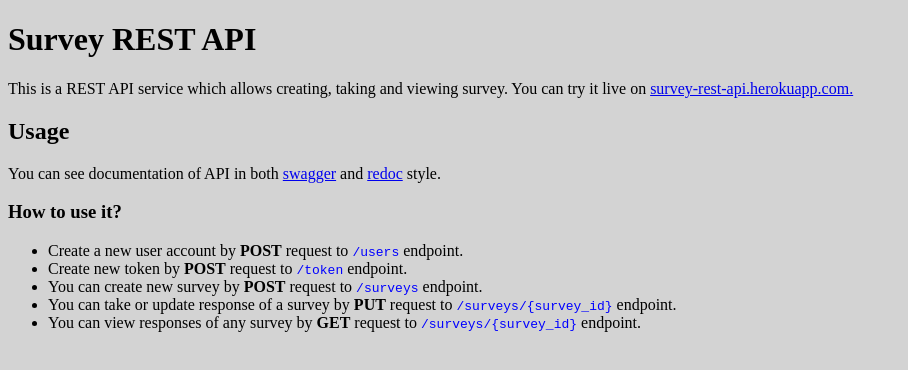
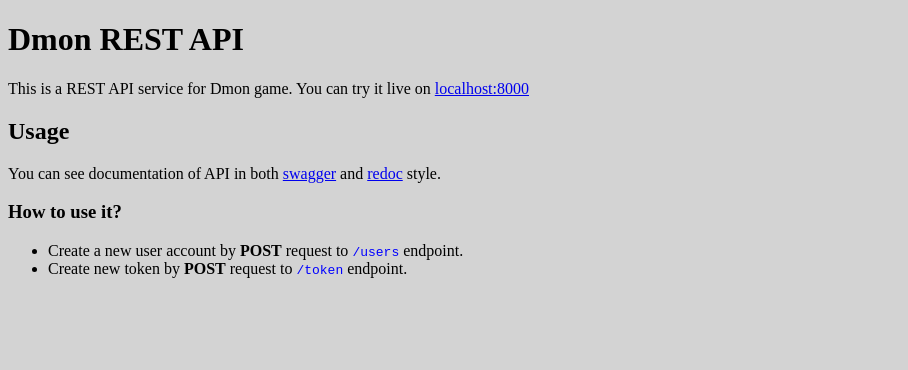
Before and after one commit to Niraj-Kamdar/Dmon, a plain HTML site: page app/static/index.html in a window 1280 px wide. Shown: the whole page, without its empty margins (0-908 px from the left). Drawn offline with Linux system fonts and the light colour scheme.

Commit message:
Add index.html

```diff
--- a/app/static/index.html
+++ b/app/static/index.html
@@ -2,7 +2,7 @@
 <html lang="en">
 <head>
     <meta charset="UTF-8">
-    <title>Survey REST API</title>
+    <title>Dmon REST API</title>
     <style>
         body {
             background-color: lightgrey;
@@ -14,9 +14,9 @@
     </style>
 </head>
 <body>
-<h1> Survey REST API </h1>
+<h1> Dmon REST API </h1>
 
-<p> This is a REST API service which allows creating, taking and viewing survey. You can try it live on <a href="https://survey-rest-api.herokuapp.com/">survey-rest-api.herokuapp.com.</a></p>
+<p> This is a REST API service for Dmon game. You can try it live on <a href="/">localhost:8000</a></p>
 
 
 <h2> Usage </h2>
@@ -29,9 +29,9 @@
 <ul>
     <li>Create a new user account by <strong>POST</strong> request to <code>/users</code> endpoint.</li>
     <li>Create new token by <strong>POST</strong> request to <code>/token</code> endpoint.</li>
-    <li>You can create new survey by <strong>POST</strong> request to <code>/surveys</code> endpoint.</li>
-    <li>You can take or update response of a survey by <strong>PUT</strong> request to <code>/surveys/{survey_id}</code> endpoint.</li>
-    <li>You can view responses of any survey by <strong>GET</strong> request to <code>/surveys/{survey_id}</code> endpoint.</li>
+<!--    <li>You can create new survey by <strong>POST</strong> request to <code>/surveys</code> endpoint.</li>-->
+<!--    <li>You can take or update response of a survey by <strong>PUT</strong> request to <code>/surveys/{survey_id}</code> endpoint.</li>-->
+<!--    <li>You can view responses of any survey by <strong>GET</strong> request to <code>/surveys/{survey_id}</code> endpoint.</li>-->
 </ul>
 
 </body>
```
